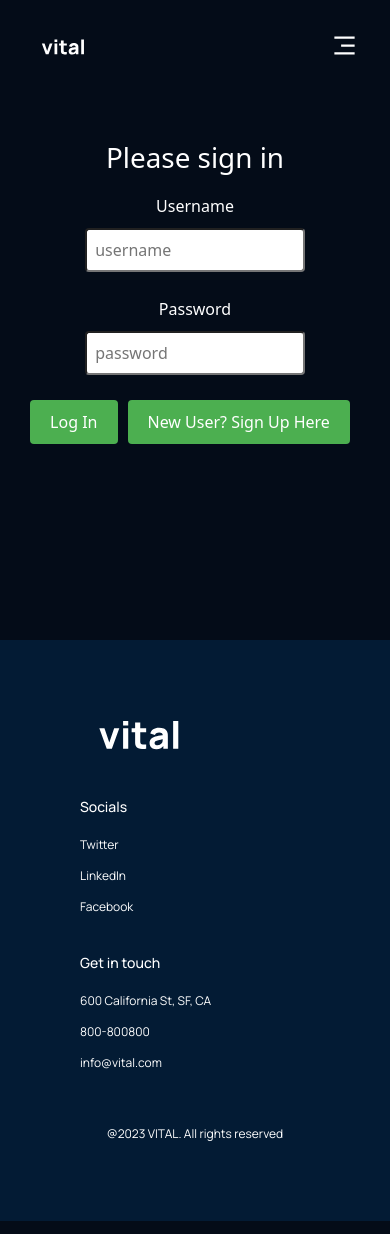
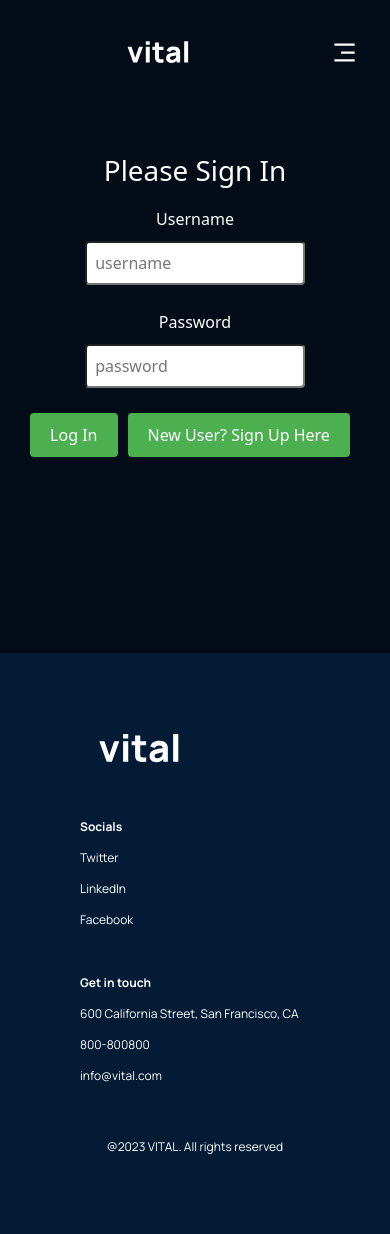
Before and after one commit to srijagadiraju/VITAL, a React (Vite) app in the folder front/: page /join in a window 390 px wide. Built offline with nearby package versions, Linux system fonts and the light colour scheme.

Commit message:
updated files for navbar and search bar

```diff
--- a/front/src/components/index.js
+++ b/front/src/components/index.js
@@ -8,3 +8,4 @@ export { default as SearchBar } from "./searchbar/SearchBar";
 export { default as Register } from "./register/Register";
 export { default as Notes } from "./notes/Notes";
 export { default as EditMessageModal } from "./editMessageModal/EditMessageModal";
+export { default as RegisterNav } from "./registerNav/RegisterNav";
--- a/front/src/components/join/Join.jsx
+++ b/front/src/components/join/Join.jsx
@@ -26,7 +26,7 @@ const Join = () => {
   return (
     <div className="container form-signin w-100 m-auto">
       <form action="/api/login/password" method="post">
-        <h1>Please sign in</h1>
+        <h1>Please Sign In</h1>
         <div className="form-group">
           <label htmlFor="username">Username</label>
           <input
--- a/front/src/components/loginNav/LoginNav.jsx
+++ b/front/src/components/loginNav/LoginNav.jsx
@@ -1,11 +1,8 @@
-import { useState } from "react";
-import { RiMenu3Line, RiCloseLine } from "react-icons/ri";
 import { useNavigate } from "react-router-dom";
 import "./loginNav.css";
 import vital from "../../assets/vital.svg";
 
 const LoginNav = () => {
-  const [openMenu, setOpenMenu] = useState(false);
   const navigate = useNavigate();
 
   const navigateToPortal = () => {
@@ -44,42 +41,6 @@ const LoginNav = () => {
           Sign Out
         </button>
       </div>
-      <div className="vital__navbar-menu">
-        {openMenu ? (
-          <RiCloseLine
-            color="#fff"
-            size={27}
-            onClick={() => setOpenMenu(false)}
-          />
-        ) : (
-          <RiMenu3Line
-            color="#fff"
-            size={27}
-            onClick={() => setOpenMenu(true)}
-          />
-        )}
-        {openMenu && (
-          <div className="vital__navbar-menu_container scale-up-center">
-            <div className="vital__navbar-menu_container-links">
-              <p>
-                <a href="#portal" onClick={navigateToPortal}>
-                  Portal
-                </a>
-              </p>
-              <p>
-                <a href="#notes" onClick={navigateToNotes}>
-                  Notes
-                </a>
-              </p>
-            </div>
-            <div className="vital__navbar-menu_container-links-sign">
-              <button type="button" onClick={signOut}>
-                Sign Out
-              </button>
-            </div>
-          </div>
-        )}
-      </div>
     </div>
   );
 };
--- a/front/src/components/loginNav/loginNav.css
+++ b/front/src/components/loginNav/loginNav.css
@@ -24,6 +24,7 @@
 .vital__navbar-links_container {
   display: flex;
   flex-direction: row;
+  gap: 1rem;
 }
 
 .vital__navbar-sign {
@@ -41,7 +42,7 @@
   font-size: 18px;
   line-height: 25px;
   text-transform: capitalize;
-  margin: 0 1rem;
+  margin: 0;
   cursor: pointer;
 }
 
@@ -63,7 +64,6 @@
     border-color 0.3s ease;
 }
 
-/* Add focus styles */
 .vital__navbar-sign button:focus,
 .vital__navbar-menu_container button:focus {
   background: #ff4820;
@@ -74,9 +74,8 @@
 
 .vital__navbar-menu {
   margin-left: 1rem;
+  display: flex;
   justify-content: flex-end;
-  display: none;
-  position: relative;
 }
 
 .vital__navbar-menu svg {
@@ -112,6 +111,7 @@
   border: 2px solid #ffffff;
 }
 
+/* Media Queries */
 @media screen and (max-width: 1050px) {
   .vital__navbar-links_container {
     display: none;
@@ -119,6 +119,11 @@
 
   .vital__navbar-menu {
     display: flex;
+  }
+
+  .vital__navbar-menu_container {
+    right: 0;
+    top: 60px;
   }
 }
 
@@ -128,21 +133,42 @@
   }
 }
 
-/* mobile - */
+/* Mobile Styles */
 @media screen and (max-width: 550px) {
   .vital__navbar {
-    padding: 2rem;
+    padding: 1.5rem;
+  }
+
+  .vital__navbar-links {
+    flex-direction: column;
+    align-items: flex-start;
+    justify-content: space-between;
+  }
+
+  .vital__navbar-links_container {
+    display: flex;
+    flex-direction: column;
+    gap: 10px;
+    margin-top: 1rem;
   }
 
   .vital__navbar-sign {
+    justify-content: flex-start;
+    align-items: flex-start;
+    margin-top: 1rem;
+  }
+
+  .vital__navbar-menu_container {
+    top: 40px;
+    padding: 1.5rem;
+    min-width: 180px;
+  }
+
+  .vital__navbar-menu_container-links-sign {
     display: none;
   }
 
-  .vital__navbar-menu_container {
-    top: 20px;
-  }
-
-  .vital__navbar-menu_container-links-sign {
-    display: block;
+  .vital__navbar-menu_container p {
+    margin: 0.5rem 0;
   }
 }
--- a/front/src/components/searchbar/SearchBar.jsx
+++ b/front/src/components/searchbar/SearchBar.jsx
@@ -2,18 +2,18 @@ import PropTypes from "prop-types";
 import "./searchbar.css";
 
 const SearchBar = ({ query, setQuery }) => {
-  //const [query, setQuery] = useState("");
   const onInput = (evt) => {
     setQuery(evt.target.value);
-    console.log("Search bar on input", evt.target.value); // calls function on input
+    console.log("Search bar on input", evt.target.value);
   };
 
   return (
     <div>
-      Search:{" "}
+      <label htmlFor="searchBar">Search: </label>
       <input
+        id="searchBar"
+        type="text"
         className="input-control"
-        type="text"
         onInput={onInput}
         value={query}
       />
@@ -21,9 +21,9 @@ const SearchBar = ({ query, setQuery }) => {
   );
 };
 
-export default SearchBar;
-
 SearchBar.propTypes = {
   query: PropTypes.string.isRequired,
   setQuery: PropTypes.func.isRequired,
 };
+
+export default SearchBar;
--- a/front/src/containers/footer/Footer.jsx
+++ b/front/src/containers/footer/Footer.jsx
@@ -9,7 +9,7 @@ const Footer = () => {
           <img src={vital} alt="vital logo" />
         </div>
         <div className="vital__footer-links_contact">
-          <h4>Socials</h4>
+          <p><strong>Socials</strong></p>
           <p>
             <a href="https://twitter.com/">Twitter</a>
           </p>
@@ -21,8 +21,8 @@ const Footer = () => {
           </p>
         </div>
         <div className="vital__footer-links_contact">
-          <h4>Get in touch</h4>
-          <p>600 California St, SF, CA</p>
+          <p><strong>Get in touch</strong></p>
+          <p>600 California Street, San Francisco, CA</p>
           <p>800-800800</p>
           <p>info@vital.com</p>
         </div>
--- a/front/src/pages/JoinPage.jsx
+++ b/front/src/pages/JoinPage.jsx
@@ -1,9 +1,9 @@
-import { Navbar, Join } from "../components";
+import { RegisterNav, Join } from "../components";
 
 const JoinPage = () => {
   return (
     <div>
-      <Navbar />
+      <RegisterNav />
       <Join />
     </div>
   );
--- a/front/src/pages/RegisterPage.jsx
+++ b/front/src/pages/RegisterPage.jsx
@@ -1,9 +1,9 @@
-import { Navbar, Register } from "../components";
+import { RegisterNav, Register } from "../components";
 
 const RegisterPage = () => {
   return (
     <div>
-      <Navbar />
+      <RegisterNav />
       <Register />
     </div>
   );
```
Also changed, not shown: front/src/components/navbar/Navbar.jsx (+0 -227 lines).
